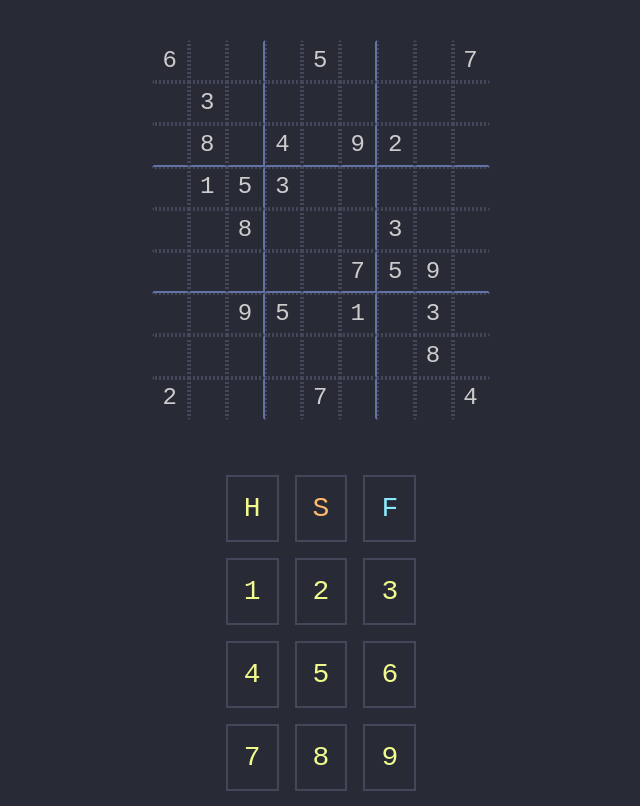
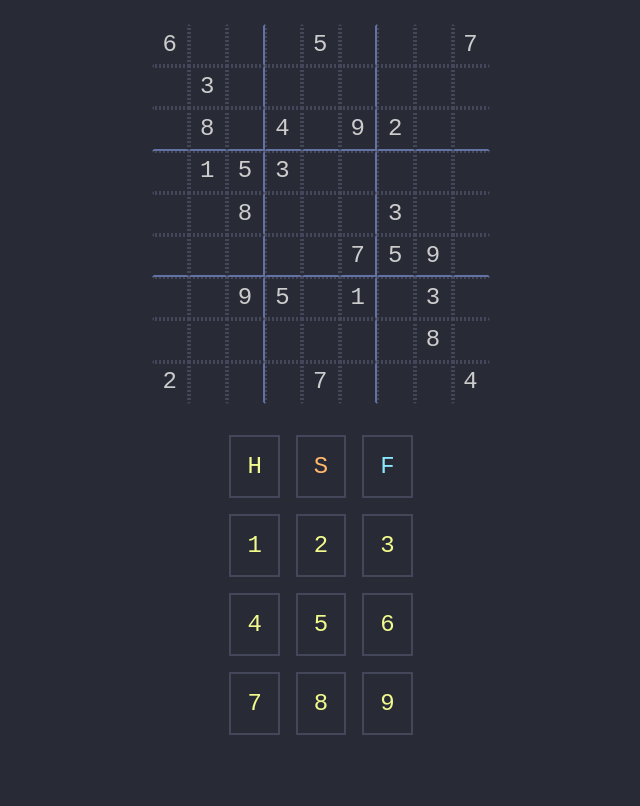
Before and after one commit to vlrntb00/sudoku, a plain HTML site: page index.html in a window 1280 px wide. Shown: the whole page, without its empty margins (319-959 px from the left). Drawn offline with Linux system fonts and the light colour scheme.

Commit message:
minor style fix

```diff
--- a/style.css
+++ b/style.css
@@ -6,7 +6,7 @@ body {
   background-color: #282A36;
   color: #CCCCCC;
   margin: auto;
-  padding-top: 5vh;
+  padding-top: 3vh;
   text-align: center;
   font-size: 3vh;
   font-family: monospace;
@@ -17,7 +17,7 @@ div {
 }
 
 #entries {
-  padding-bottom: 5vh;
+  padding-bottom: 2vh;
 }
 
 .entry {
@@ -100,7 +100,7 @@ div {
   border: 2px solid #44475A;
   margin: 1vh;
   padding: 2vh;
-  font-size: 3.5vh;
+  font-size: 3vh;
   float: left;
 }
 
```
